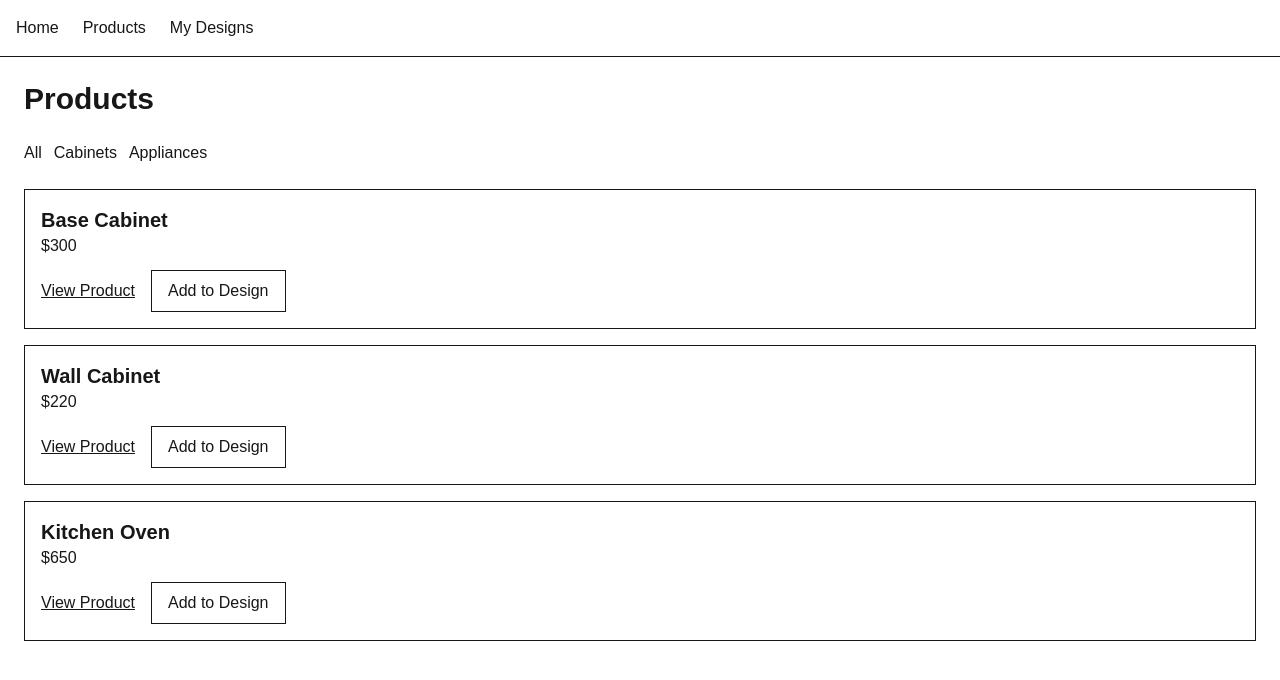
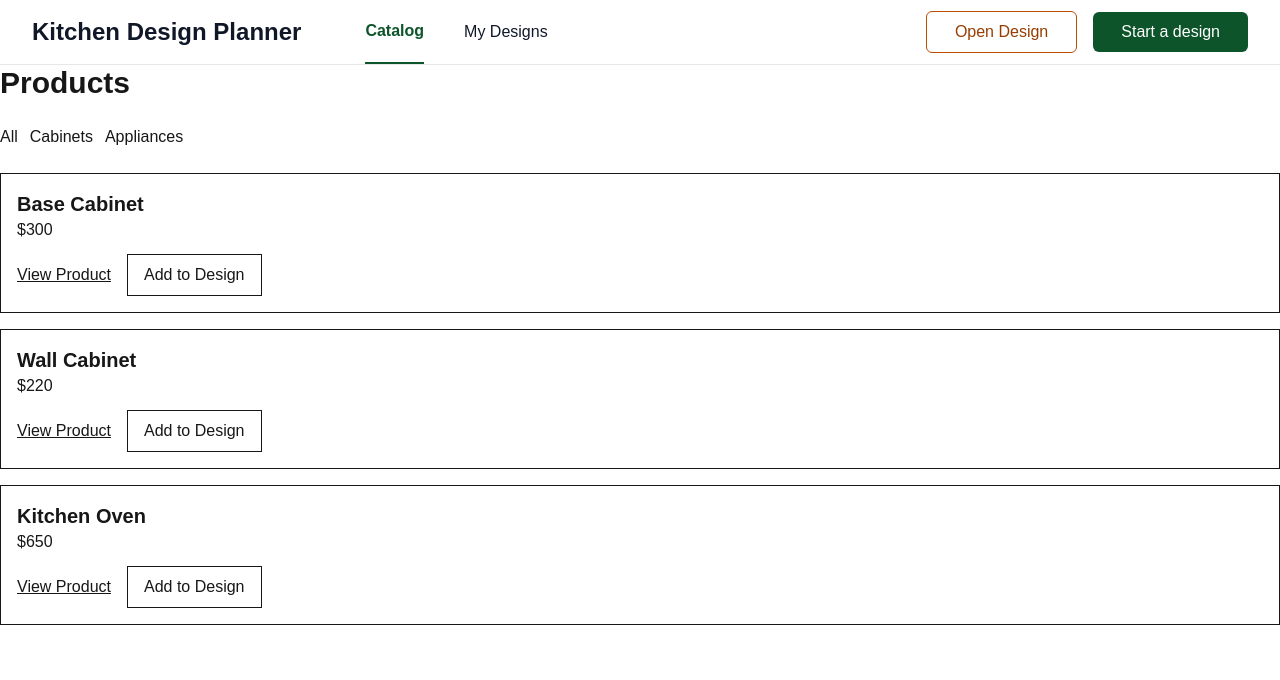
Before and after one commit to charlie6713/kitchen-design-planner, a Next.js app: page /products in a window 1280 px wide. Shown: the top 680 px of the page. Built offline with nearby package versions, Linux system fonts and the light colour scheme.

Commit message:
add AppHeader

```diff
--- a/app/layout.tsx
+++ b/app/layout.tsx
@@ -1,20 +1,19 @@
-import type { ReactNode } from "react"
+import type { Metadata } from "next"
 import "./globals.css"
-import Navbar from "@/components/Navbar"
+import AppHeader from "@/components/AppHeader"
 
-export default function RootLayout({
-  children,
-}: {
-  children: ReactNode
-}) {
+export const metadata: Metadata = {
+  title: "Kitchen Design Planner",
+  description: "Kitchen furniture selection and design planner",
+}
+
+export default function RootLayout(props: Readonly<{ children: React.ReactNode }>) {
   return (
     <html lang="en">
       <body>
-        <Navbar />
+        <AppHeader />
 
-        <main className="p-6">
-          {children}
-        </main>
+        <main>{props.children}</main>
       </body>
     </html>
   )
--- /dev/null
+++ b/components/AppHeader.tsx
@@ -0,0 +1,42 @@
+import Link from "next/link"
+
+export default function AppHeader() {
+  return (
+    <header className="border-b border-gray-200 bg-white">
+      <div className="flex h-16 items-center px-8">
+        <Link href="/products" className="text-2xl font-bold text-gray-900">
+          Kitchen Design Planner
+        </Link>
+
+        <nav className="ml-16 flex h-full items-center gap-10">
+          <Link
+            href="/products"
+            className="flex h-full items-center border-b-2 border-green-900 font-semibold text-green-900"
+          >
+            Catalog
+          </Link>
+
+          <Link href="/designs" className="text-gray-900">
+            My Designs
+          </Link>
+        </nav>
+
+        <div className="ml-auto flex items-center gap-4">
+          <Link
+            href="/designs"
+            className="rounded-md border border-amber-700 px-7 py-2 text-amber-800"
+          >
+            Open Design
+          </Link>
+
+          <Link
+            href="/designs/create"
+            className="rounded-md bg-green-900 px-7 py-2 text-white"
+          >
+            Start a design
+          </Link>
+        </div>
+      </div>
+    </header>
+  )
+}
```
